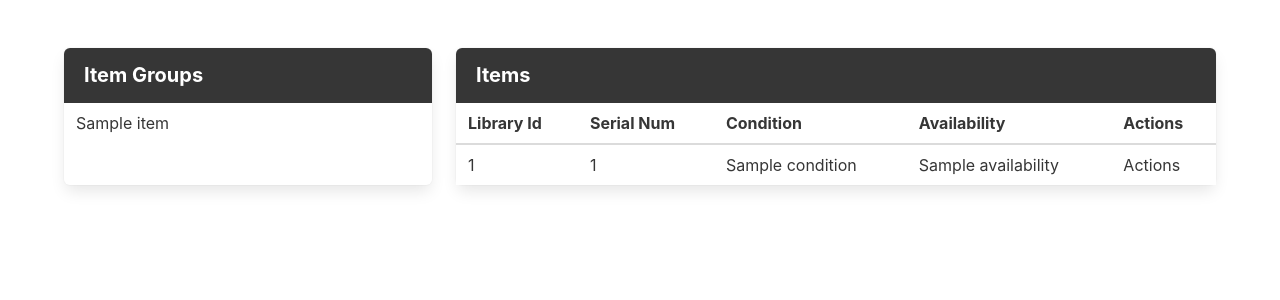
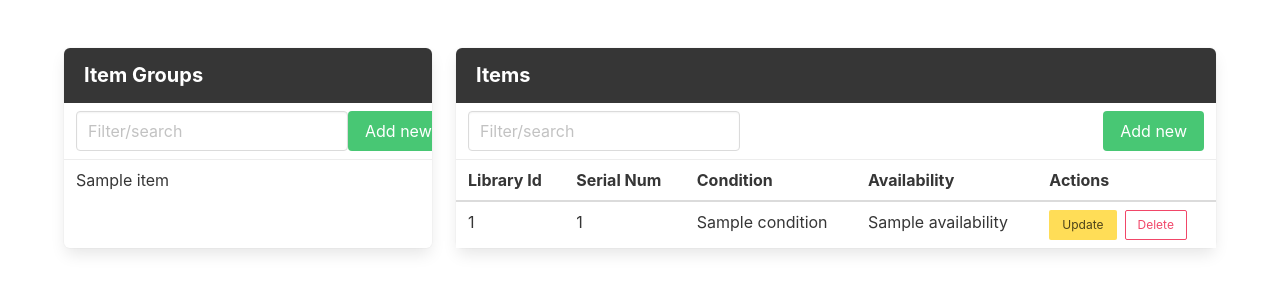
Before and after one commit to NguyenDytrich/BiblioTech, a Django app: template bibliotech/templates/bibliotech/master_inventory.html in a window 1280 px wide. Shown: the part 52-352 px from the top of the page. Run offline with Django 3.2, Linux system fonts and the light colour scheme; tables that the repository leaves empty hold one stand-in row (values such as "Sample post"); the template is opened without the code that fills it: values that come from a table or form of the project are taken from there, most other values are stand-ins (such as "Sample title", 1, 10 or a date in 2020).

Commit message:
scaffold some layout and style

```diff
--- a/bibliotech/templates/bibliotech/master_inventory.html
+++ b/bibliotech/templates/bibliotech/master_inventory.html
@@ -9,6 +9,21 @@
 			</div>
 			<div class="panel-body" style="max-height: 100%; overflow: auto;">
 				{% if object_list|length > 0 %}
+				<div class="panel-block">
+					<div class="level">
+						<div class="level-left">
+							<div class="level-item">
+								<input class="input" type="text" placeholder="Filter/search">
+							</div>
+						</div>
+						<div class="level-right">
+							<div class="level-item">
+								<button class="button is-success">Add new</button>
+							</div>
+						</div>
+					</div>
+				</div>
+
 				{% for itemgroup in object_list %}
 				<a class="panel-block {% if itemgroup.id == active.id %}has-background-link has-text-light{% endif %}"
 					href="{% url 'master-inventory' %}?active={{itemgroup.id}}">
@@ -29,6 +44,20 @@
 			</div>
 			<div class="panel-body">
 				{% if active_item_set and active %}
+				<div class="panel-block" style="display: block">
+					<div class="level">
+						<div class="level-left">
+							<div class="level-item">
+								<input class="input" type="text" placeholder="Filter/search">
+							</div>
+						</div>
+						<div class="level-right">
+							<div class="level-item">
+								<button class="button is-success">Add new</button>
+							</div>
+						</div>
+					</div>
+				</div>
 				<table class="table is-fullwidth">
 					<thead>
 						<th>Library Id</th>
@@ -44,7 +73,12 @@
 						<td>{{ item.serial_num }}</td>
 						<td>{{ item.condition }}</td>
 						<td>{{ item.availability }}</td>
-						<td>Actions</td>
+						<td>
+							<div class="buttons">
+								<button class="button is-warning is-small">Update</button>
+								<button class="button is-danger is-small is-outlined">Delete</button>
+							</div>
+						</td>
 					</tr>
 					{% endfor %}
 					</tbody>
```
